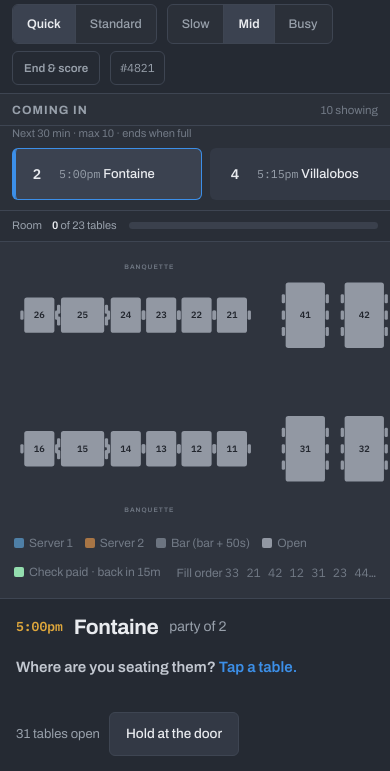
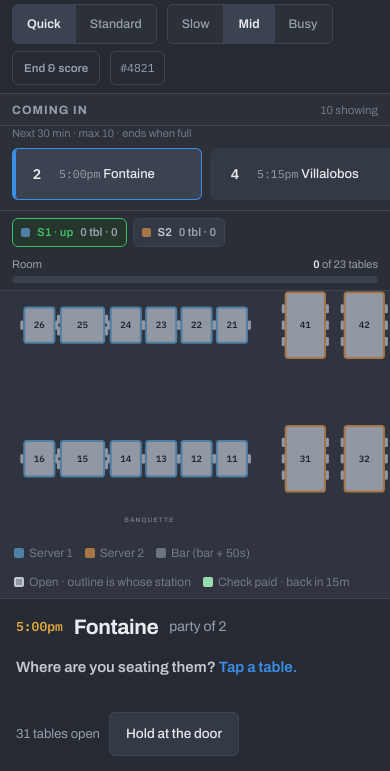
Before and after one commit to einsteinpark/host-drill, a plain HTML site: page index.html in a window 390 px wide. Shown: the part 73-844 px from the top of the page. Drawn offline with Linux system fonts and the light colour scheme.

Commit message:
Show server sections and rotation; loosen fill order
Every table now carries its station colour on the outline whether it is
open or not, so you can see whose section you are seating into. Adds a
rotation strip showing tables and covers per server with the one who is
up highlighted. Fill order forgives the first two better tables passed
and caps at four, and gives two points to server balance.

Co-Authored-By: Claude Opus 5 <noreply@anthropic.com>

```diff
--- a/index.html
+++ b/index.html
@@ -90,7 +90,16 @@ h1,h2{margin:0;font-weight:600}
 .chip.occ{color:var(--occ)} .chip.walk{color:var(--s2)} .chip.vip{color:var(--sel)}
 .qveil{padding:11px 13px;font-size:11.5px;color:var(--faint);text-align:center;
   border-top:1px dashed var(--line);margin:4px 6px 0}
-.gauge{padding:10px 13px;border-top:1px solid var(--line);background:#292E37}
+.gauge{padding:10px 13px;border-top:1px solid var(--line);background:#292E37;
+  display:flex;flex-direction:column;gap:9px}
+.rot{display:flex;gap:6px;flex-wrap:wrap}
+.rotc{display:flex;align-items:center;gap:7px;padding:5px 8px;border-radius:var(--r);
+  background:var(--row);border:1px solid var(--line);font-size:11.5px;flex:1;min-width:118px}
+.rotc i{width:9px;height:9px;border-radius:2px;flex:none}
+.rotc .nm{font-weight:600;color:var(--ink-2);white-space:nowrap}
+.rotc .ct{margin-left:auto;color:var(--mute);white-space:nowrap;font-weight:600}
+.rotc.up{border-color:var(--ok);background:#26362C}
+.rotc.up .nm{color:var(--ok)}
 .gauge .lab{display:flex;justify-content:space-between;font-size:11px;color:var(--mute);margin-bottom:5px}
 .gauge .lab b{color:var(--ink);font-weight:600}
 .gbar{height:7px;border-radius:4px;background:#3A404C;overflow:hidden}
@@ -177,9 +186,11 @@ svg.floor{display:block;width:100%;height:auto;flex:none}
   .qrow{flex:none;width:190px;margin:0}
   .qveil{flex:none;width:170px;margin:0;padding:8px 10px;border-top:0;
     border-left:1px dashed var(--line);display:flex;align-items:center;text-align:left}
-  .gauge{display:flex;align-items:center;gap:12px;padding:7px 12px}
-  .gauge .lab{margin:0;flex:none;gap:10px}
-  .gbar{flex:1}
+  .gauge{flex-direction:row;align-items:center;gap:10px;padding:7px 12px;flex-wrap:wrap}
+  .gauge>div:last-child{flex:1;min-width:150px}
+  .gauge .lab{margin:0 0 4px}
+  .rot{flex:none}
+  .rotc{flex:none;min-width:0}
   .legend{font-size:12px;gap:12px;padding:6px 14px 10px}
   .chrome{flex-wrap:wrap;row-gap:7px;padding:8px 12px}
   .chrome .brand{width:auto}
@@ -230,8 +241,11 @@ svg.floor{display:block;width:100%;height:auto;flex:none}
       <div class="rail-sub" id="railSub"></div>
       <div class="queue" id="queue"></div>
       <div class="gauge">
-        <div class="lab"><span>Room</span><span><b id="gTxt">0</b> of 23 tables</span></div>
-        <div class="gbar"><i id="gBar" style="width:0%"></i></div>
+        <div class="rot" id="rot"></div>
+        <div>
+          <div class="lab"><span>Room</span><span><b id="gTxt">0</b> of 23 tables</span></div>
+          <div class="gbar"><i id="gBar" style="width:0%"></i></div>
+        </div>
       </div>
     </aside>
 
@@ -485,6 +499,20 @@ function niceness(o,party){
   if((t.id==="15"||t.id==="25")&&party>=3) return 1;
   return 0;
 }
+/* Rotation: tables and covers each server has taken, and who is due next.
+   Whoever has the fewest tables is up; ties go to whoever sat longest ago. */
+function rotation(){
+  const floors=N.secDefs.filter(x=>x.key!=="sB");
+  const rows=floors.map(sec=>{
+    const mine=Object.values(S.seats).filter(a=>N.section[a.tables[0]]===sec.key);
+    return {sec,n:mine.length,cov:sum(mine.map(a=>a.party)),
+            last:mine.length?Math.max(...mine.map(a=>a.start)):null};
+  });
+  let up=null;
+  rows.forEach(r=>{ if(!up||r.n<up.n||(r.n===up.n&&(r.last??-1)<(up.last??-1))) up=r; });
+  rows.forEach(r=>r.up=(r===up));
+  return rows;
+}
 const busyTables=()=>{const bk=taken();
   return DINING.filter(id=>!openAt(bk,id,S.clock)).length;};
 
@@ -581,23 +609,25 @@ function grade(){
       &&o.tables.every(t=>(before[t]||[]).every(b=>l.at>=b.free)));
     if(!open.length||!chosen) return;
     open.sort((x,y)=>x.rank-y.rank);
-    max+=6;
+    /* Loose on purpose: the first two better tables you pass cost nothing —
+       there is usually more than one right answer — and it caps out at four. */
+    max+=4;
     const idx=open.findIndex(o=>o.key===chosen.key);
-    loss+=idx<0?6:Math.min(6,idx);
-    if(idx>=5) nt.order.push({k:"warn",t:`<b>${esc(p.name)}</b> ${fmt(l.at)} — you passed <span class="mono">${open[0].key}</span> to take <span class="mono">${chosen.key}</span>.`});
+    loss+=idx<0?4:clamp(idx-2,0,4);
+    if(idx>=7) nt.order.push({k:"warn",t:`<b>${esc(p.name)}</b> ${fmt(l.at)} — you reached past <span class="mono">${open[0].key}</span> and <span class="mono">${open[1].key}</span> to take <span class="mono">${chosen.key}</span>.`});
     if(l.tables.some(t=>T[t].zone==="50s")){
       const better=open.find(o=>!o.tables.some(t=>T[t].zone==="50s")&&!o.bar);
-      if(better){ loss+=3; max+=3;
+      if(better){ loss+=2; max+=2;
         nt.order.push({k:"bad",t:`<b>${esc(p.name)}</b> went to <span class="mono">${l.tables.join("+")}</span> at the door with <span class="mono">${better.key}</span> open.`});}
     }
     if(p.party<=2&&l.tables.length===1&&["15","25"].includes(l.tables[0])){
       const two=open.find(o=>o.seats===2&&!o.bar);
-      if(two){ loss+=3; max+=3;
+      if(two){ loss+=2; max+=2;
         nt.order.push({k:"warn",t:`A deuce on <span class="mono">${l.tables[0]}</span> — that is a four-top and half of your ${l.tables[0]==="15"?"15/16":"25/26"} seven.`});}
     }
   });
   const orderPct=max?1-loss/max:1;
-  if(orderPct>=.85) nt.order.push({k:"good",t:"You worked the order — the visible tables filled first and the door stayed quiet."});
+  if(orderPct>=.80) nt.order.push({k:"good",t:"You worked the order — the visible tables filled first and the door stayed quiet."});
 
   /* spread — no two neighbours started together while somewhere else was open */
   let hits=0;
@@ -677,10 +707,10 @@ function grade(){
   if(timePct>=.9) nt.time.push({k:"good",t:`Everyone sat close to their booking${worst?` — worst was ${worst} minutes`:""}.`});
 
   const dims=[
-    {name:"Fill order",   w:26,pct:orderPct, notes:nt.order},
+    {name:"Fill order",   w:24,pct:orderPct, notes:nt.order},
     {name:"Door timing",  w:16,pct:timePct,  notes:nt.time},
     {name:"Spread",       w:17,pct:spreadPct,notes:nt.spread},
-    {name:"Server balance",w:16,pct:balPct,  notes:nt.bal},
+    {name:"Server balance",w:18,pct:balPct,  notes:nt.bal},
     {name:"Occasions",    w:13,pct:occPct,   notes:nt.occ},
     {name:"Walk-ins",     w:12,pct:walkPct,  notes:nt.walk}
   ];
@@ -757,6 +787,13 @@ function rail(){
   document.querySelectorAll("[data-w]").forEach(b=>b.onclick=()=>{
     S.subject=b.dataset.w; S.pending=[]; draw(); });
 
+  document.getElementById("rot").innerHTML=rotation().map(r=>`
+    <div class="rotc ${r.up&&!S.over?"up":""}">
+      <i style="background:${FILL[r.sec.key]}"></i>
+      <span class="nm">${r.sec.name.replace("Server ","S")}${r.up&&!S.over?" · up":""}</span>
+      <span class="ct">${r.n} tbl · ${r.cov}</span>
+    </div>`).join("");
+
   const b=busyTables();
   document.getElementById("gTxt").textContent=b;
   const pc=Math.round(100*b/DINING.length);
@@ -807,7 +844,9 @@ function floor(){
       fill="var(--paid)"; ink="var(--paid-ink)"; dim=true;
       when=(st.b.free-S.clock)+"m"; }
     else if(p&&!S.over&&!fitsT.has(t.id)){ fill="var(--tbl-dim)"; ink="var(--tbl-dim-ink)"; dim=true; }
-    if(picked){ ring=`stroke="var(--sel)" stroke-width="3"`; }
+    /* the section colour is on the outline at all times, so you can see whose
+       station an OPEN table belongs to — not just an occupied one */
+    const edge=FILL[sec]||"var(--line)";
 
     const label=`<text class="num" x="${t.x}" y="${t.y+(when?-2:5)}" fill="${ink}">${t.id}</text>`
       +(when?`<text class="when" x="${t.x}" y="${t.y+12}" fill="${ink}" opacity=".85">${when}</text>`:"");
@@ -816,15 +855,19 @@ function floor(){
       g+=`<g class="tbl ${dim?"off":""}" data-t="${t.id}" tabindex="0" role="button"
            aria-label="Bar seat ${t.id}${st.s==="open"?"":", "+st.s}">
         <circle class="hit" cx="${t.x}" cy="${t.y}" r="${t.r+2}"/>
-        <circle class="body" cx="${t.x}" cy="${t.y}" r="${t.r}" fill="${fill}" ${ring}/>
+        ${picked?`<circle cx="${t.x}" cy="${t.y}" r="${t.r+4}" fill="none" stroke="var(--sel)" stroke-width="3"/>`:""}
+        <circle class="body" cx="${t.x}" cy="${t.y}" r="${t.r}" fill="${fill}"
+          stroke="${edge}" stroke-width="2" stroke-opacity="${dim?.45:1}"/>
         <text class="num" style="font-size:11px" x="${t.x}" y="${t.y+4}" fill="${ink}">${t.id}</text></g>`;
     } else {
       g+=`<g class="tbl ${dim?"off":""}" data-t="${t.id}" tabindex="0" role="button"
            aria-label="Table ${t.id}, seats ${t.seats}${st.s==="open"?"":", "+st.s}">
         <rect class="hit" x="${t.x-t.w/2-3}" y="${t.y-t.h/2-6}" width="${t.w+6}" height="${t.h+12}"/>
+        ${picked?`<rect x="${t.x-t.w/2-4}" y="${t.y-t.h/2-4}" width="${t.w+8}" height="${t.h+8}"
+          rx="7" fill="none" stroke="var(--sel)" stroke-width="3"/>`:""}
         ${chairs(t,dim||st.s==="dining")}
         <rect class="body" x="${t.x-t.w/2}" y="${t.y-t.h/2}" width="${t.w}" height="${t.h}"
-          rx="4" fill="${fill}" ${ring}/>
+          rx="4" fill="${fill}" stroke="${edge}" stroke-width="3" stroke-opacity="${dim?.4:1}"/>
         ${label}</g>`;
     }
   });
@@ -836,7 +879,7 @@ function floor(){
 
   document.getElementById("legend").innerHTML=
     N.secDefs.map(s=>`<span><i style="background:${FILL[s.key]}"></i>${s.name}${s.key==="sB"?" (bar + 50s)":""}</span>`).join("")
-    +`<span><i style="background:var(--tbl)"></i>Open</span>
+    +`<span><i style="background:var(--tbl);border:2px solid var(--ink-2)"></i>Open &middot; outline is whose station</span>
       <span><i style="background:var(--paid)"></i>Check paid &middot; back in ${F.reset}m</span>
       <span style="margin-left:auto">Fill order <span class="mono">${PRIORITY.slice(0,7).join(" ")}…</span></span>`;
 }
```
